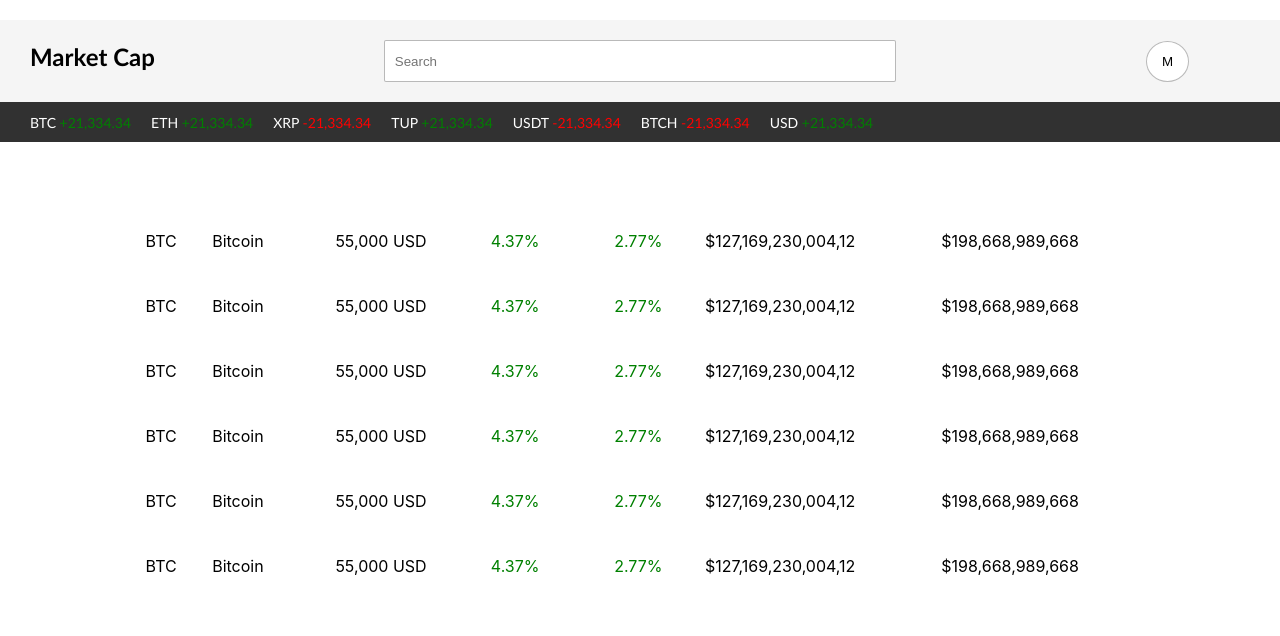
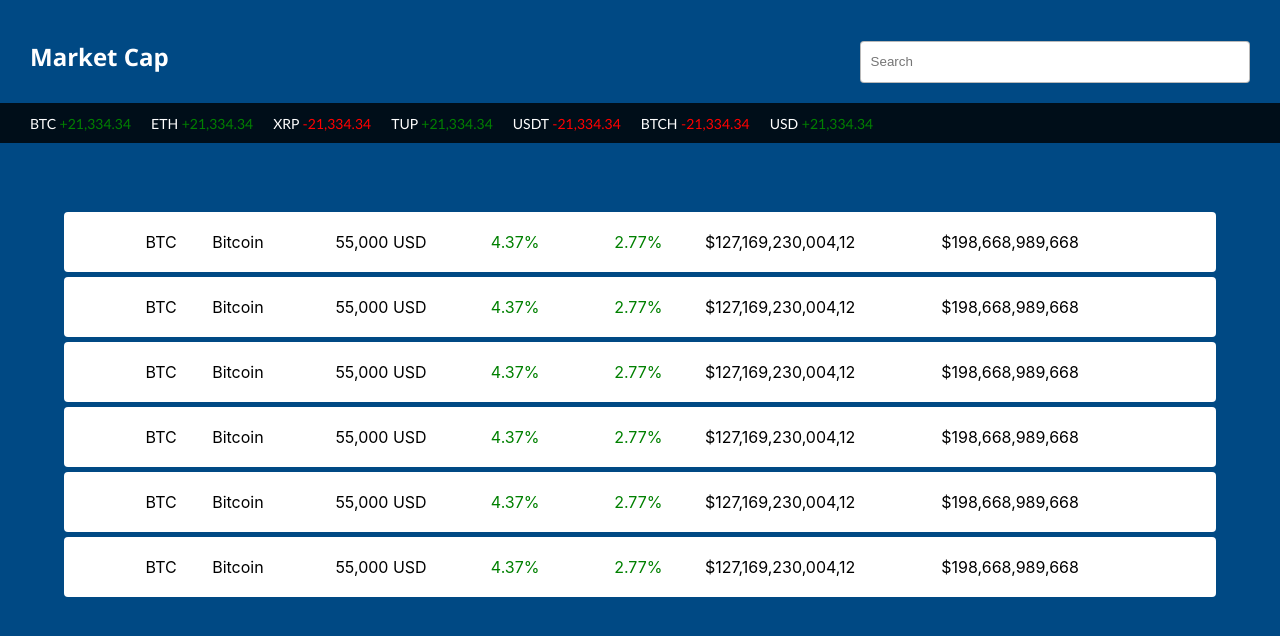
Before and after one commit to aslambaba/Market-Cap, a Next.js app: page / in a window 1280 px wide. Shown: the top 636 px of the page. Built offline with nearby package versions, Linux system fonts and the light colour scheme.

Commit message:
Update Application GUI

```diff
--- a/components/MainHeader/MainHeader.module.css
+++ b/components/MainHeader/MainHeader.module.css
@@ -1,6 +1,5 @@
 .MainHeader{
     padding: 20px 30px;
-    background-color: #80808014;
 }
 .logo,.search,.accounts{
     display: inline-block;
@@ -9,32 +8,20 @@
     width: 20%;
 }
 .logo h3{
+    color: white;
     margin: 0;
     font-size: 24px;
-    font-family: 'Gill Sans', 'Gill Sans MT', Calibri, 'Trebuchet MS', sans-serif;
+    font-family: 'Segoe UI', Tahoma, Geneva, Verdana, sans-serif;
 }
 .search{
-    width: 60%;
-    text-align: center;
-}
-.accounts{
-    width: 15%;
+    width: 80%;
     text-align: right;
 }
-
 .search input{
     padding: 20px 10px;
     height: 30px;
-    width: 70%;
-    border: none;
-    border-radius: 2px;
-    outline: none;
-    border: 1px solid #8080808c;
-}
-.accounts button{
-    background-color: white;
-    padding: 12px 15px;
-    border-radius: 50%;
+    width: 40%;
+    border-radius: 4px;
     border: none;
     outline: none;
     border: 1px solid #8080808c;
--- a/components/MainHeader/index.js
+++ b/components/MainHeader/index.js
@@ -10,11 +10,6 @@ export default function MainHeader() {
                 <div className={styles.search}>
                     <input placeholder='Search' />
                 </div>
-                <div className={styles.accounts}>
-                    <button>
-                        M
-                </button>
-                </div>
             </div>
         </div>
     )
--- a/styles/globals.css
+++ b/styles/globals.css
@@ -4,7 +4,8 @@ body {
   margin: 0;
   font-family: -apple-system, BlinkMacSystemFont, Segoe UI, Roboto, Oxygen,
     Ubuntu, Cantarell, Fira Sans, Droid Sans, Helvetica Neue, sans-serif;
-}
+    background-color: #004984;
+  }
 
 a {
   color: inherit;
```
